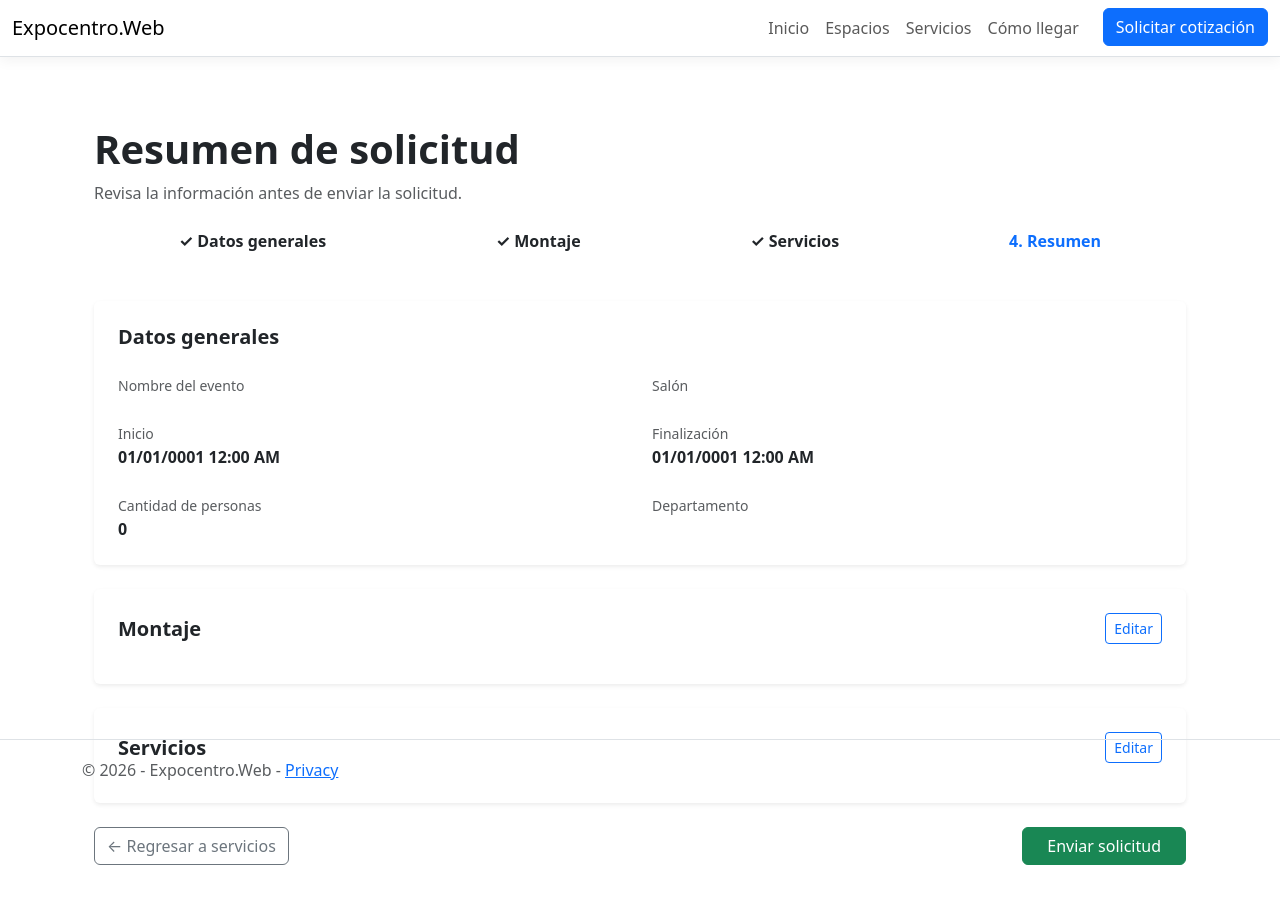
After one commit to lforellana/expocentro-web, an ASP.NET Core app: template expocentro-web/Views/Solicitudes/Resumen.cshtml in a window 1280 px wide. The commit adds this page. Run offline with ASP.NET Core 8, Linux system fonts and the light colour scheme; the template is opened without the code that fills it, so the values that code supplies are empty; style sheets or scripts are compiled from the project's sources.

Commit message:
feat: agregar montaje servicios y resumen al flujo de solicitudes

```diff
--- /dev/null
+++ b/expocentro-web/Views/Solicitudes/Resumen.cshtml
@@ -0,0 +1,325 @@
+@model Expocentro.Web.Models.SolicitudEvento
+
+@{
+    ViewData["Title"] = "Resumen de solicitud";
+}
+
+<div class="container py-5">
+
+    <div class="mb-4">
+
+        <p class="text-muted mb-1">
+            @Model.Codigo
+        </p>
+
+        <h1 class="fw-bold">
+            Resumen de solicitud
+        </h1>
+
+        <p class="text-muted">
+            Revisa la información antes de enviar la solicitud.
+        </p>
+
+    </div>
+
+    <!-- PROGRESO -->
+    <div class="mb-5">
+
+        <div class="d-flex justify-content-between text-center">
+
+            <div class="flex-fill">
+                <strong>✓ Datos generales</strong>
+            </div>
+
+            <div class="flex-fill">
+                <strong>✓ Montaje</strong>
+            </div>
+
+            <div class="flex-fill">
+                <strong>✓ Servicios</strong>
+            </div>
+
+            <div class="flex-fill text-primary">
+                <strong>4. Resumen</strong>
+            </div>
+
+        </div>
+
+    </div>
+
+
+    <!-- DATOS GENERALES -->
+    <div class="card border-0 shadow-sm mb-4">
+
+        <div class="card-body p-4">
+
+            <div class="d-flex justify-content-between align-items-center mb-4">
+
+                <h5 class="fw-bold mb-0">
+                    Datos generales
+                </h5>
+
+            </div>
+
+            <div class="row g-4">
+
+                <div class="col-md-6">
+                    <small class="text-muted">
+                        Nombre del evento
+                    </small>
+
+                    <div class="fw-semibold">
+                        @Model.NombreEvento
+                    </div>
+                </div>
+
+
+                <div class="col-md-6">
+                    <small class="text-muted">
+                        Salón
+                    </small>
+
+                    <div class="fw-semibold">
+                        @Model.Salon.Nombre
+                    </div>
+                </div>
+
+
+                <div class="col-md-6">
+                    <small class="text-muted">
+                        Inicio
+                    </small>
+
+                    <div class="fw-semibold">
+                        @Model.FechaHoraInicio.ToString("dd/MM/yyyy hh:mm tt")
+                    </div>
+                </div>
+
+
+                <div class="col-md-6">
+                    <small class="text-muted">
+                        Finalización
+                    </small>
+
+                    <div class="fw-semibold">
+                        @Model.FechaHoraFin.ToString("dd/MM/yyyy hh:mm tt")
+                    </div>
+                </div>
+
+
+                <div class="col-md-6">
+                    <small class="text-muted">
+                        Cantidad de personas
+                    </small>
+
+                    <div class="fw-semibold">
+                        @Model.CantidadPersonas
+                    </div>
+                </div>
+
+
+                <div class="col-md-6">
+                    <small class="text-muted">
+                        Departamento
+                    </small>
+
+                    <div class="fw-semibold">
+                        @Model.DepartamentoCargo.Nombre
+                    </div>
+                </div>
+
+            </div>
+
+        </div>
+
+    </div>
+
+
+    <!-- MONTAJE -->
+    <div class="card border-0 shadow-sm mb-4">
+
+        <div class="card-body p-4">
+
+            <div class="d-flex justify-content-between align-items-center mb-3">
+
+                <h5 class="fw-bold mb-0">
+                    Montaje
+                </h5>
+
+                <a asp-action="Montaje"
+                   asp-route-id="@Model.Id"
+                   class="btn btn-sm btn-outline-primary">
+
+                    Editar
+
+                </a>
+
+            </div>
+
+
+            @if (Model.Montajes.Any())
+            {
+                <div class="table-responsive">
+
+                    <table class="table align-middle mb-0">
+
+                        <thead>
+                            <tr>
+                                <th>Tipo</th>
+                                <th>Cantidad</th>
+                                <th>Observaciones</th>
+                            </tr>
+                        </thead>
+
+                        <tbody>
+
+                        @foreach (var montaje in Model.Montajes)
+                        {
+                            var sinMontaje =
+                                montaje.TipoMontaje.Nombre == "Sin montaje";
+
+                            <tr>
+
+                                <td class="fw-semibold">
+                                    @montaje.TipoMontaje.Nombre
+                                </td>
+
+                                <td>
+                                    @(sinMontaje
+                                        ? "-"
+                                        : montaje.Cantidad)
+                                </td>
+
+                                <td>
+                                    @(string.IsNullOrWhiteSpace(
+                                        montaje.Observaciones)
+                                        ? "-"
+                                        : montaje.Observaciones)
+                                </td>
+
+                            </tr>
+                        }
+
+                        </tbody>
+
+                    </table>
+
+                </div>
+            }
+
+        </div>
+
+    </div>
+
+
+    <!-- SERVICIOS -->
+    <div class="card border-0 shadow-sm mb-4">
+
+        <div class="card-body p-4">
+
+            <div class="d-flex justify-content-between align-items-center mb-3">
+
+                <h5 class="fw-bold mb-0">
+                    Servicios
+                </h5>
+
+                <a asp-action="Servicios"
+                   asp-route-id="@Model.Id"
+                   class="btn btn-sm btn-outline-primary">
+
+                    Editar
+
+                </a>
+
+            </div>
+
+
+            @if (Model.Servicios.Any())
+            {
+                <div class="table-responsive">
+
+                    <table class="table align-middle mb-0">
+
+                        <thead>
+
+                            <tr>
+                                <th>Servicio</th>
+                                <th>Cantidad</th>
+                                <th>Observaciones</th>
+                            </tr>
+
+                        </thead>
+
+
+                        <tbody>
+
+                        @foreach (var servicio in Model.Servicios)
+                        {
+                            var sinServicios =
+                                servicio.Servicio.Nombre ==
+                                "Sin servicios adicionales";
+
+                            <tr>
+
+                                <td class="fw-semibold">
+                                    @servicio.Servicio.Nombre
+                                </td>
+
+                                <td>
+                                    @(sinServicios
+                                        ? "-"
+                                        : servicio.Cantidad)
+                                </td>
+
+                                <td>
+                                    @(string.IsNullOrWhiteSpace(
+                                        servicio.Observaciones)
+                                        ? "-"
+                                        : servicio.Observaciones)
+                                </td>
+
+                            </tr>
+                        }
+
+                        </tbody>
+
+                    </table>
+
+                </div>
+            }
+
+        </div>
+
+    </div>
+
+
+    <!-- ACCIONES -->
+    <div class="d-flex justify-content-between align-items-center">
+
+        <a asp-action="Servicios"
+           asp-route-id="@Model.Id"
+           class="btn btn-outline-secondary">
+
+            ← Regresar a servicios
+
+        </a>
+
+
+        <form asp-action="Enviar"
+              asp-route-id="@Model.Id"
+              method="post">
+
+            @Html.AntiForgeryToken()
+
+            <button type="submit"
+                    class="btn btn-success px-4">
+
+                Enviar solicitud
+
+            </button>
+
+        </form>
+
+    </div>
+
+</div>
```
Also changed, not shown: expocentro-web/Controllers/SolicitudesController.cs (+39 -4 lines), expocentro-web/Views/Solicitudes/Details.cshtml (+7 -12 lines).
